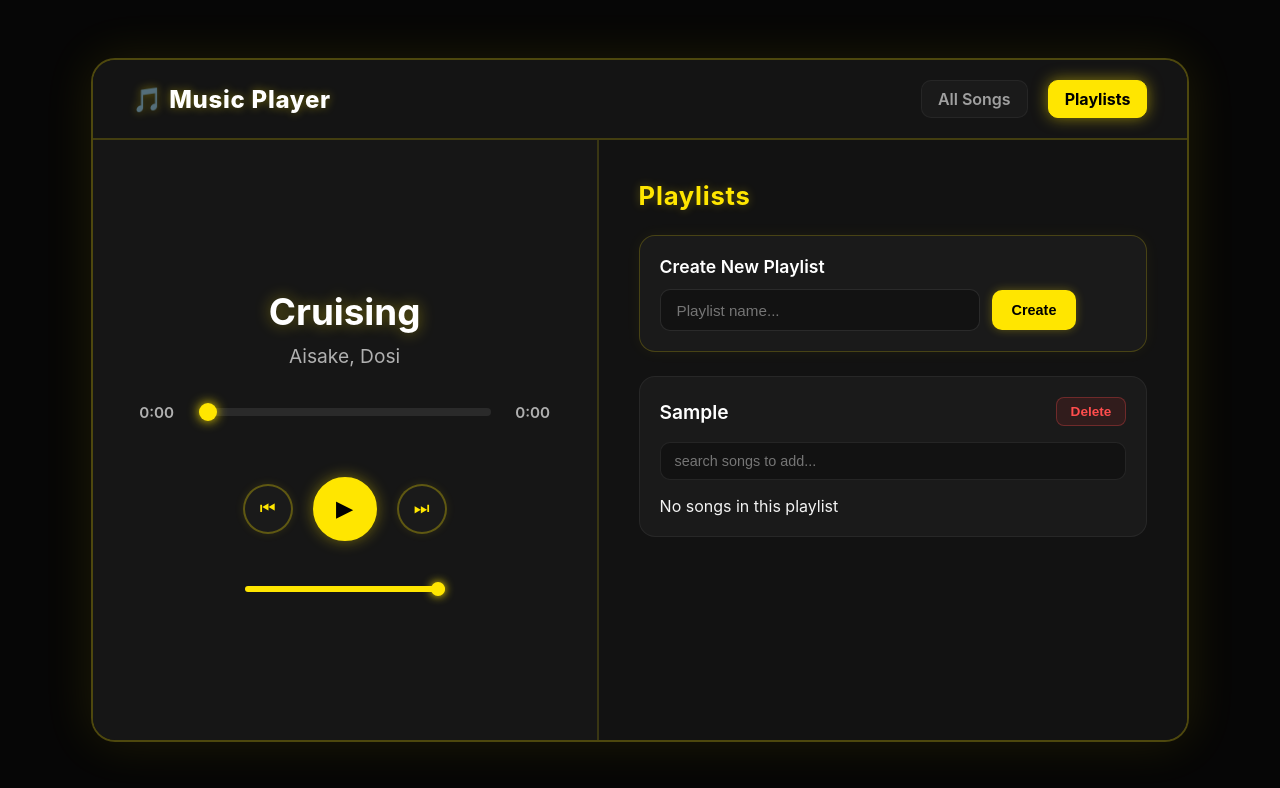
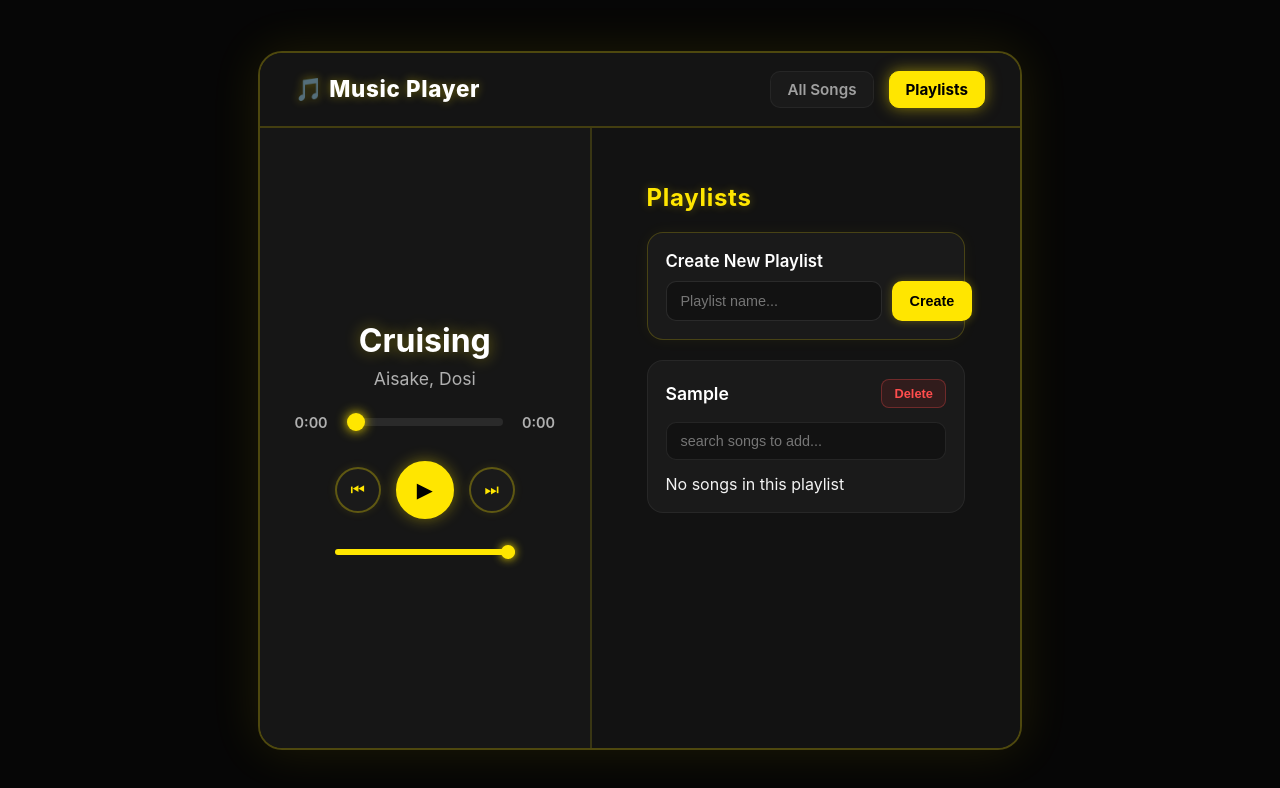
Before and after one commit to MuhammadAbrarulhaq986/React-Music-Player, a React (Vite) app: page /playlists in a window 1280 px wide. Both pictures are taken after typing "Sample" into the empty fields and a click on the button "Create". Shown: the top 788 px of the page. Built offline with nearby package versions, Linux system fonts and the light colour scheme.

Commit message:
Created a Music player in React, inti you can create custom playlist and it will store in you local Storage, and a dynamic using custom CSS

```diff
--- a/src/components/PlayLists.jsx
+++ b/src/components/PlayLists.jsx
@@ -15,6 +15,7 @@ export const PlayLists = () => {
     currentTrackIndex,
     setCurrentTrack,
     handlePlaySong,
+    deletePlaylist,
   } = useMusic();
 
   const filteredSongs = allSongs.filter((song) => {
@@ -50,6 +51,12 @@ export const PlayLists = () => {
     handlePlaySong(song, globalIndex);
   };
 
+  const deletePlaylistConfirmation = (playlist) => {
+    if (window.confirm(`Are You sure you want to delete "${playlist.name}"?`)) {
+      deletePlaylist(playlist.id);
+    }
+  };
+
   return (
     <>
       <div className="playlists">
@@ -81,7 +88,12 @@ export const PlayLists = () => {
                 <div className="playlist-header">
                   <h3>{playlist.name}</h3>
                   <div className="playlist-actions">
-                    <button className="delete-playlist-btn">Delete</button>
+                    <button
+                      className="delete-playlist-btn"
+                      onClick={() => deletePlaylistConfirmation(playlist)}
+                    >
+                      Delete
+                    </button>
                   </div>
                 </div>
                 {/* Add song search */}
--- a/src/contexts/MusicContext.jsx
+++ b/src/contexts/MusicContext.jsx
@@ -1,4 +1,4 @@
-import { createContext, useContext, useState } from "react";
+import { createContext, useContext, useEffect, useState } from "react";
 //import { useMusic } from "../hooks/useMusic.js";
 
 const MusicContext = createContext();
@@ -65,6 +65,22 @@ export const MusicProvider = ({ children }) => {
   const [volume, setVolume] = useState(1);
   const [playlists, setPlaylists] = useState([]);
 
+  useEffect(() => {
+    const savedPlaylists = localStorage.getItem("musicPlayerPlaylists");
+    if (savedPlaylists) {
+      const playlists = JSON.parse(savedPlaylists);
+      setPlaylists(playlists);
+    }
+  }, []);
+
+  useEffect(() => {
+    if (playlists.length > 0) {
+      localStorage.setItem("musicPlayerPlaylists", JSON.stringify(playlists));
+    } else {
+      localStorage.removeItem("musicPlayerPlaylists");
+    }
+  }, [playlists]);
+
   const handlePlaySong = (song, index) => {
     setCurrentTrack(song);
     setCurrentTrackIndex(index);
@@ -107,6 +123,12 @@ export const MusicProvider = ({ children }) => {
     setPlaylists((prev) => [...prev, newPlaylist]);
   };
 
+  const deletePlaylist = (playlistId) => {
+    setPlaylists((prev) =>
+      prev.filter((playlist) => playlist.id !== playlistId),
+    );
+  };
+
   const addSongToPlaylist = (playlistId, song) => {
     setPlaylists((prev) =>
       prev.map((playlist) => {
@@ -145,6 +167,7 @@ export const MusicProvider = ({ children }) => {
         playlists,
         addSongToPlaylist,
         setCurrentTrack,
+        deletePlaylist,
       }}
     >
       {children}
--- a/src/index.css
+++ b/src/index.css
@@ -15,14 +15,13 @@ body {
   display: flex;
   justify-content: center;
   align-items: center;
-  padding: 30px;
+  padding: 20px;
 }
 
 /* --- App Layout (Side-by-Side Large Laptop View) --- */
 .app {
   width: 100%;
-  margin-right: 250px;
-  max-width: 1250px; /* Much wider container for laptop screens */
+  max-width: 1300px;
   background-color: #121212;
   border: 2px solid rgba(255, 230, 0, 0.25);
   border-radius: 24px;
@@ -35,61 +34,67 @@ body {
 /* --- Main Section: Flex Row (Player Left, Songs Right) --- */
 .app-main {
   display: flex;
-  flex-direction: row; /* Puts player on the left and songs on the right */
+  flex-direction: row;
   width: 100%;
-  min-height: 600px;
+  min-height: 620px;
 }
 
 /* --- Music Player Section (Left Side) --- */
 .player-section {
-  flex: 1; /* Takes up equal/proportional left side space */
+  flex: 1.1;
   background-color: #161616;
   border-right: 2px solid rgba(255, 230, 0, 0.15);
-  padding: 50px 40px;
+  padding: 40px 30px;
   display: flex;
   flex-direction: column;
-  justify-content: center; /* Centers player contents nicely vertically */
+  justify-content: center;
+  align-items: center;
 }
 
 .music-player {
   display: flex;
   flex-direction: column;
-  gap: 35px;
+  gap: 25px;
   align-items: center;
   width: 100%;
 }
 
 .music-player .song-info {
   text-align: center;
+  width: 100%;
+  padding: 0 10px;
 }
 
 .music-player .song-title {
-  font-size: 2.3rem; /* Big prominent track title */
+  font-size: 2rem;
   font-weight: 700;
   color: #ffffff;
   text-shadow: 0 0 15px rgba(255, 230, 0, 0.4);
-  margin-bottom: 10px;
+  margin-bottom: 8px;
+  word-break: break-word;
+  overflow-wrap: break-word;
 }
 
 .music-player .song-artist {
-  font-size: 1.2rem;
+  font-size: 1.1rem;
   color: #b0b0b0;
+  word-break: break-word;
 }
 
 /* --- Progress Bar Controls --- */
 .progress-container {
   display: flex;
   align-items: center;
-  gap: 18px;
+  gap: 15px;
   width: 100%;
-  max-width: 450px;
+  max-width: 420px;
 }
 
 .time {
-  font-size: 0.95rem;
+  font-size: 0.9rem;
   color: #b0b0b0;
   font-weight: 600;
-  min-width: 48px;
+  min-width: 42px;
   text-align: center;
 }
 
@@ -124,19 +129,19 @@ body {
 
 /* --- All Songs / Playlists Section (Right Side) --- */
 .contact-section {
-  flex: 1.2; /* Slightly wider right panel for lists */
-  padding: 40px;
+  flex: 1.3;
+  padding: 55px;
   background-color: #121212;
-  max-height: 600px; /* Tall scroll area matching the layout */
+  max-height: 620px;
   overflow-y: auto;
 }
 
 .all-songs h2 {
-  font-size: 1.6rem;
+  font-size: 1.5rem;
   font-weight: 700;
   color: #ffe600;
   text-shadow: 0 0 10px rgba(255, 230, 0, 0.3);
-  margin-bottom: 20px;
+  margin-bottom: 18px;
   letter-spacing: 0.03em;
 }
 
@@ -154,9 +159,10 @@ body {
   background-color: #1a1a1a;
   border: 1px solid rgba(255, 255, 255, 0.06);
   border-radius: 16px;
-  padding: 18px 24px;
+  padding: 16px 20px;
   cursor: pointer;
   transition: all 0.2s ease;
+  gap: 35px;
 }
 
 .song-card:hover {
@@ -175,13 +181,19 @@ body {
 .song-card .song-info {
   display: flex;
   flex-direction: column;
-  gap: 6px;
+  gap: 5px;
+  flex: 1;
+  min-width: 0; /* Prevents flex items from overflowing text bounds */
 }
 
 .song-card .song-title {
-  font-size: 1.15rem;
+  font-size: 1.05rem;
   font-weight: 600;
   color: #ffffff;
+  white-space: nowrap;
+  overflow: hidden;
+  /*padding: 20px;*/
+  text-overflow: ellipsis; /* Keeps long titles cleanly truncated with dots or distinct */
 }
 
 .song-card.active .song-title {
@@ -190,28 +202,32 @@ body {
 }
 
 .song-card .song-artist {
-  font-size: 0.95rem;
+  font-size: 0.9rem;
   color: #999999;
+  white-space: nowrap;
+  overflow: hidden;
+  text-overflow: ellipsis;
 }
 
 .song-card .song-duration {
   font-size: 0.85rem;
   color: #777777;
-  margin-top: 2px;
 }
 
 .play-btn {
-  font-size: 1.25rem;
+  font-size: 1.1rem;
   color: #ffe600;
   background: rgba(255, 230, 0, 0.1);
-  width: 44px;
-  height: 44px;
+  min-width: 40px;
+  width: 40px;
+  height: 40px;
   border-radius: 50%;
   display: flex;
   justify-content: center;
   align-items: center;
   box-shadow: 0 0 10px rgba(255, 230, 0, 0.15);
   transition: all 0.2s ease;
+  flex-shrink: 0;
 }
 
 .song-card:hover .play-btn {
@@ -242,8 +258,8 @@ body {
   display: flex;
   justify-content: center;
   align-items: center;
-  gap: 20px;
-  margin-top: 20px;
+  gap: 15px;
+  margin-top: 5px;
 }
 
 .control-btn {
@@ -251,12 +267,12 @@ body {
   color: #ffe600;
   border: 2px solid rgba(255, 230, 0, 0.3);
   border-radius: 50%;
-  width: 50px;
-  height: 50px;
+  width: 46px;
+  height: 46px;
   display: flex;
   justify-content: center;
   align-items: center;
-  font-size: 1.1rem;
+  font-size: 1rem;
   cursor: pointer;
   transition: all 0.2s ease;
   box-shadow: 0 0 10px rgba(255, 230, 0, 0.1);
@@ -271,9 +287,9 @@ body {
 }
 
 .control-btn.play-btn {
-  width: 64px;
-  height: 64px;
-  font-size: 1.4rem;
+  width: 58px;
+  height: 58px;
+  font-size: 1.3rem;
   background-color: #ffe600;
   color: #000000;
   border-color: #ffe600;
@@ -295,7 +311,7 @@ body {
   align-items: center;
   background-color: #141414;
   border-bottom: 2px solid rgba(255, 230, 0, 0.2);
-  padding: 20px 40px;
+  padding: 18px 35px;
   width: 100%;
 }
 
@@ -305,7 +321,7 @@ body {
 }
 
 .brand-link {
-  font-size: 1.5rem;
+  font-size: 1.4rem;
   font-weight: 800;
   color: #ffffff;
   text-decoration: none;
@@ -321,11 +337,11 @@ body {
 
 .navbar-links {
   display: flex;
-  gap: 20px;
+  gap: 15px;
 }
 
 .nav-link {
-  font-size: 1rem;
+  font-size: 0.95rem;
   font-weight: 600;
   color: #a0a0a0;
   text-decoration: none;
@@ -357,8 +373,8 @@ body {
   align-items: center;
   justify-content: center;
   width: 100%;
-  max-width: 200px;
-  margin-top: 10px;
+  max-width: 180px;
+  margin-top: 5px;
 }
 
 .volume-icon {
@@ -399,12 +415,12 @@ body {
 .playlists {
   display: flex;
   flex-direction: column;
-  gap: 24px;
+  gap: 20px;
   width: 100%;
 }
 
 .playlists > h2 {
-  font-size: 1.6rem;
+  font-size: 1.5rem;
   font-weight: 700;
   color: #ffe600;
   text-shadow: 0 0 10px rgba(255, 230, 0, 0.3);
@@ -416,21 +432,21 @@ body {
   background-color: #1a1a1a;
   border: 1px solid rgba(255, 230, 0, 0.2);
   border-radius: 16px;
-  padding: 20px;
+  padding: 18px;
   box-shadow: 0 0 15px rgba(255, 230, 0, 0.05);
 }
 
 .create-playlist h3 {
-  font-size: 1.1rem;
+  font-size: 1.05rem;
   font-weight: 600;
   color: #ffffff;
-  margin-bottom: 12px;
+  margin-bottom: 10px;
 }
 
 .playlist-form {
   display: flex;
   align-items: center;
-  gap: 12px;
+  gap: 10px;
   width: 100%;
 }
 
@@ -439,11 +455,11 @@ body {
   background-color: #121212;
   border: 1px solid rgba(255, 255, 255, 0.1);
   border-radius: 10px;
-  padding: 10px 16px;
+  padding: 0 14px;
   color: #ffffff;
-  font-size: 0.95rem;
+  font-size: 0.9rem;
   outline: none;
-  height: 42px;
+  height: 40px;
   transition: all 0.2s ease;
 }
 
@@ -457,8 +473,8 @@ body {
   color: #000000;
   border: none;
   border-radius: 10px;
-  padding: 0 20px;
-  margin-right: 50px;
+  padding: 0 18px;
+  margin-right: 0; /* Fixed the weird push bug */
   font-weight: 700;
   font-size: 0.9rem;
   height: 40px;
@@ -478,14 +494,14 @@ body {
 .playlist-list {
   display: flex;
   flex-direction: column;
-  gap: 16px;
+  gap: 14px;
 }
 
 .empty-message {
   color: #888888;
-  font-size: 0.95rem;
+  font-size: 0.9rem;
   text-align: center;
-  padding: 20px;
+  padding: 18px;
   background-color: #161616;
   border-radius: 12px;
   border: 1px dashed rgba(255, 255, 255, 0.1);
@@ -495,10 +511,10 @@ body {
   background-color: #1a1a1a;
   border: 1px solid rgba(255, 255, 255, 0.06);
   border-radius: 16px;
-  padding: 20px;
+  padding: 18px;
   display: flex;
   flex-direction: column;
-  gap: 16px;
+  gap: 14px;
   transition: all 0.2s ease;
 }
 
@@ -511,12 +527,14 @@ body {
   display: flex;
   justify-content: space-between;
   align-items: center;
+  gap: 10px;
 }
 
 .playlist-header h3 {
-  font-size: 1.2rem;
+  font-size: 1.1rem;
   font-weight: 600;
   color: #ffffff;
+  word-break: break-word;
 }
 
 .delete-playlist-btn {
@@ -524,10 +542,11 @@ body {
   color: #ff4d4d;
   border: 1px solid rgba(255, 77, 77, 0.3);
   border-radius: 8px;
-  padding: 6px 14px;
-  font-size: 0.85rem;
+  padding: 6px 12px;
+  font-size: 0.8rem;
   font-weight: 600;
   cursor: pointer;
+  white-space: nowrap;
   transition: all 0.2s ease;
 }
 
@@ -540,6 +559,9 @@ body {
 /* --- Add Song Search Inside Playlist --- */
 .add-song-section {
   width: 100%;
+  display: flex;
+  flex-direction: column;
+  gap: 12px;
 }
 
 .search-containder {
@@ -562,3 +584,39 @@ body {
   border-color: rgba(255, 230, 0, 0.6);
   box-shadow: 0 0 8px rgba(255, 230, 0, 0.15);
 }
+
+/* --- Dropdown search results box with distinct border and spacing --- */
+.playlist-songs-dropdown,
+.search-results-list {
+  display: flex;
+  flex-direction: column;
+  gap: 8px;
+  background-color: #121212;
+  border: 2px solid rgba(255, 230, 0, 0.25);
+  border-radius: 12px;
+  padding: 12px;
+  max-height: 200px;
+  overflow-y: auto;
+}
+
+/* --- Individual song search result item box --- */
+.playlist-song-item,
+.search-result-item {
+  background-color: #1a1a1a;
+  border: 2px solid rgba(255, 255, 255, 0.08);
+  border-radius: 8px;
+  padding: 10px 14px;
+  display: flex;
+  justify-content: space-between;
+  align-items: center;
+  cursor: pointer;
+  transition: all 0.2s ease;
+}
+
+.playlist-song-item:hover,
+.search-result-item:hover {
+  background-color: #222222;
+  border-color: rgba(255, 230, 0, 0.5);
+  box-shadow: 0 0 8px rgba(255, 230, 0, 0.1);
+  border: 2px solid yellow;
+}
```
